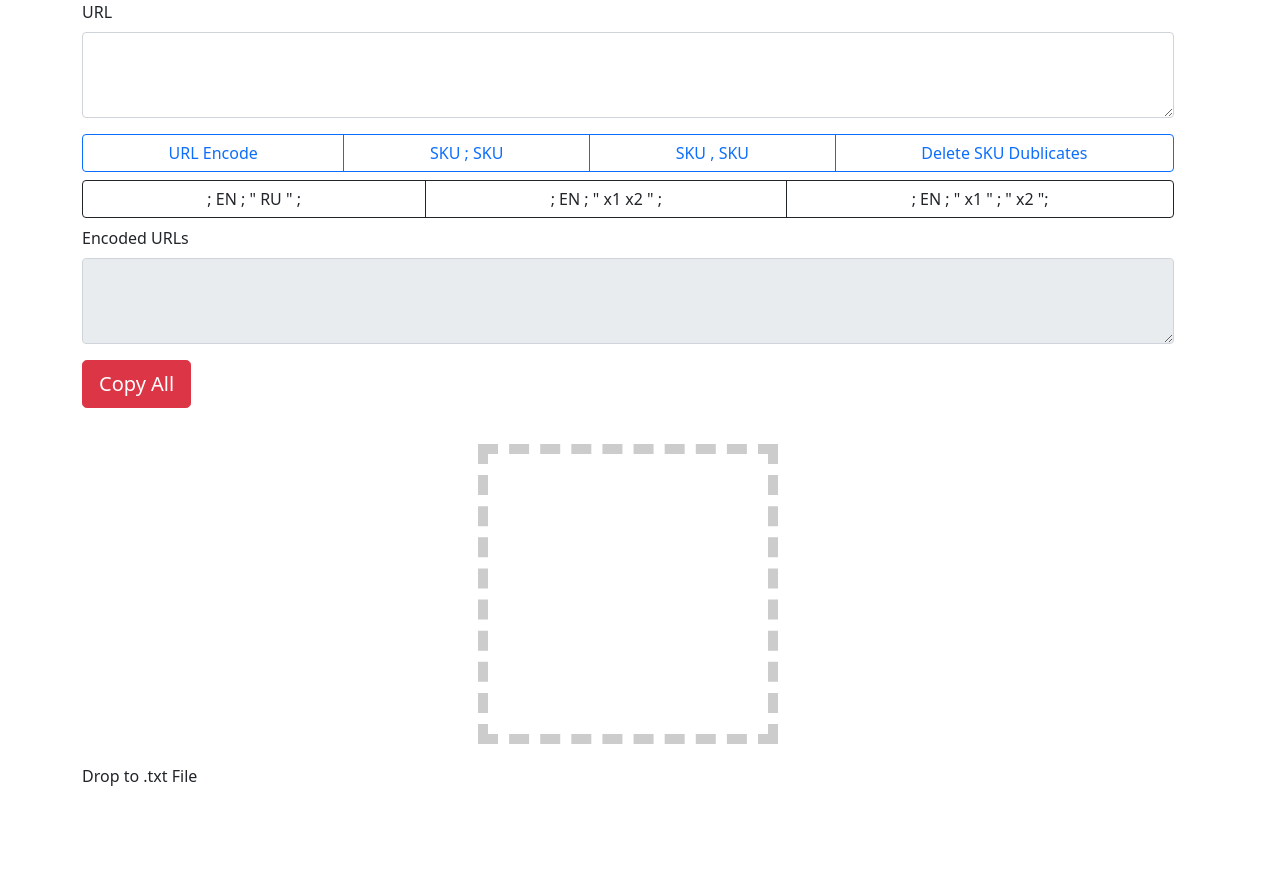
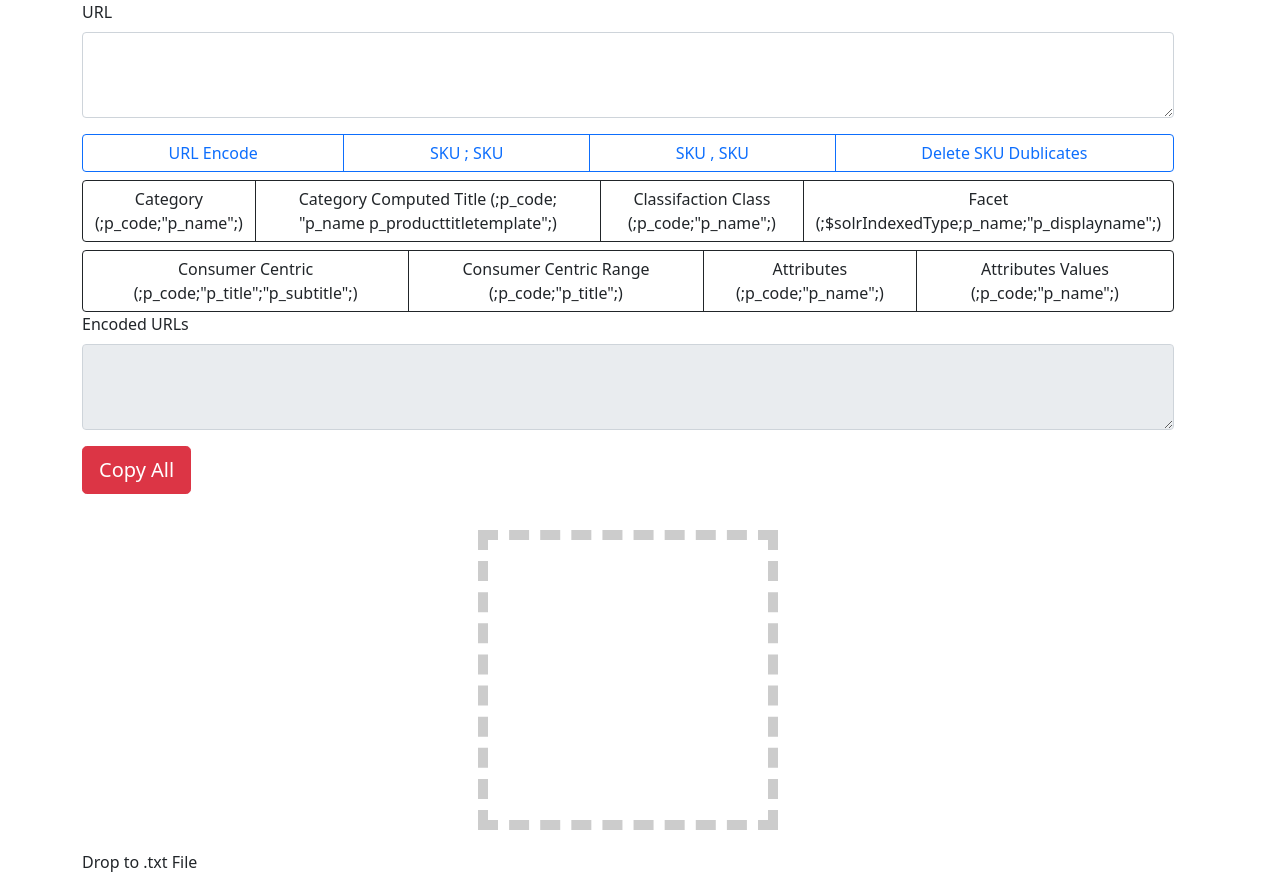
Before and after one commit to oguzhanuzunay/url_encoder, a plain HTML site: page index.html in a window 1280 px wide. Before the commit the page ends 804 px from the top, so only its background shows below. Drawn offline with nearby package versions, Linux system fonts and the light colour scheme.

Commit message:
visiual improvement has been made, undefined data bug has been fixed, new facet impex button has been added

```diff
--- a/index.html
+++ b/index.html
@@ -75,32 +75,75 @@
                   Delete SKU Dublicates
                 </button>
               </div>
-              <div class="btn-group m-2" role="group">
+              <div class="btn-group mt-2" role="group">
                 <button
-                  name='; EN ; " RU " ;'
+                  name='Category (;p_code;"p_name";)'
                   id="impex1"
                   type="submit"
-                  class="btn btn-outline-dark"
+                  class="btn btn-outline-dark impex1"
                 >
-                  ; EN ; " RU " ;
+                  Category (;p_code;"p_name";)
                 </button>
 
                 <button
                   class="btn btn-outline-dark"
-                  name='; EN ; " x1 x2 " ;'
+                  name=' Category Computed Title (;p_code; "p_name
+                  p_producttitletemplate";)'
                   id="impex2"
                   type="submit"
                 >
-                  ; EN ; " x1 x2 " ;
+                  Category Computed Title (;p_code; "p_name
+                  p_producttitletemplate";)
                 </button>
-
+                <button
+                  name='Classifaction Class (;p_code;"p_name";)'
+                  id="impex1"
+                  type="submit"
+                  class="btn btn-outline-dark impex1"
+                >
+                  Classifaction Class (;p_code;"p_name";)
+                </button>
                 <button
                   class="btn btn-outline-dark"
-                  name='; EN ; " x1 x2 " ;'
+                  name='Facet (;$solrIndexedType;p_name;"p_displayname";)'
+                  id="impex4"
+                  type="submit"
+                >
+                  Facet (;$solrIndexedType;p_name;"p_displayname";)
+                </button>
+              </div>
+              <div class="btn-group mt-2" role="group">
+                <button
+                  class="btn btn-outline-dark"
+                  name='Consumer Centric (;p_code;"p_title";"p_subtitle";)'
                   id="impex3"
                   type="submit"
                 >
-                  ; EN ; " x1 " ; " x2 ";
+                  Consumer Centric (;p_code;"p_title";"p_subtitle";)
+                </button>
+                <button
+                  name='Consumer Centric Range (;p_code;"p_title";)'
+                  id="impex1"
+                  type="submit"
+                  class="btn btn-outline-dark impex1"
+                >
+                  Consumer Centric Range (;p_code;"p_title";)
+                </button>
+                <button
+                  name='Attributes (;p_code;"p_name";)'
+                  id="impex1"
+                  type="submit"
+                  class="btn btn-outline-dark impex1"
+                >
+                  Attributes (;p_code;"p_name";)
+                </button>
+                <button
+                  name=';Attributes Values (;p_code;"p_name";)'
+                  id="impex1"
+                  type="submit"
+                  class="btn btn-outline-dark impex1"
+                >
+                  Attributes Values (;p_code;"p_name";)
                 </button>
               </div>
             </div>
@@ -151,9 +194,10 @@
       const SortButton = document.getElementById('sort');
       const deleteDublicates = document.getElementById('deleteDublicate');
       const sortbyCommaButton = document.getElementById('SortComma');
-      const impex1 = document.getElementById('impex1');
+      const impex1 = document.querySelectorAll('.impex1');
       const impex2 = document.getElementById('impex2');
       const impex3 = document.getElementById('impex3');
+      const impex4 = document.getElementById('impex4');
 
       let arrayOfLines = [];
       let newArray = [];
@@ -226,12 +270,19 @@
       //------------------------------------ Impex-3
       const makeImpex3 = () => {
         let arr = splitLine();
+        let impex = impexMaker(arr, 2);
+
+        write(impex, textNode);
+        copyOnchange();
+      };
+      //--------------------------------------- Impex-4
+      const makeImpex4 = () => {
+        let arr = splitLine();
         let impex = impexMaker(arr, 3);
 
         write(impex, textNode);
         copyOnchange();
       };
-      //---------------------------------------
 
       const impexMaker = (arr, impexType) => {
         let impex = arr.map((str) => {
@@ -241,8 +292,14 @@
             return (str = `;${str[0]};"${str[1]}${
               str[2] ? ' ' + str[2] : ''
             }";`);
-          } else {
-            return (str = `;${str[0]};"${str[1]}";"${str[2] ? str[2] : ''}";`);
+          } else if (impexType === 2) {
+            return (str = `;${str[0] ? str[0] : ''};"${
+              str[1] ? str[1] : ''
+            }";"${str[2] ? str[2] : ''}";`);
+          } else if (impexType === 3) {
+            return (str = `;$solrIndexedType;${str[0]};"${str[1]}${
+              str[2] ? ' ' + str[2] : ''
+            }";`);
           }
         });
         return impex;
@@ -284,8 +341,8 @@
 
       const copyClipboard = () => {
         textNode.select();
-        textNode.setSelectionRange(0, 99999); /* For mobile devices */
-        document.execCommand('copy');
+        //textNode.setSelectionRange(0, 9999999999999); /* For mobile devices */
+        setTimeout(() => document.execCommand('copy'), 300);
       };
       const convertOnchange = () => {
         count(textArea, convert);
@@ -302,10 +359,14 @@
       SortButton.addEventListener('click', showSKU);
       deleteDublicates.addEventListener('click', noDublicate);
       sortbyCommaButton.addEventListener('click', showSKUComma);
-      impex1.addEventListener('click', makeImpex1);
+      // impex1.addEventListener('click', makeImpex1);
       impex2.addEventListener('click', makeImpex2);
       impex3.addEventListener('click', makeImpex3);
-//
+      impex4.addEventListener('click', makeImpex4);
+      //----
+
+      impex1.forEach((button) => button.addEventListener('click', makeImpex1));
+
       //-------------------------------DEV-------------------------------------------------
 
       if (typeof window.FileReader === 'undefined') {
```
